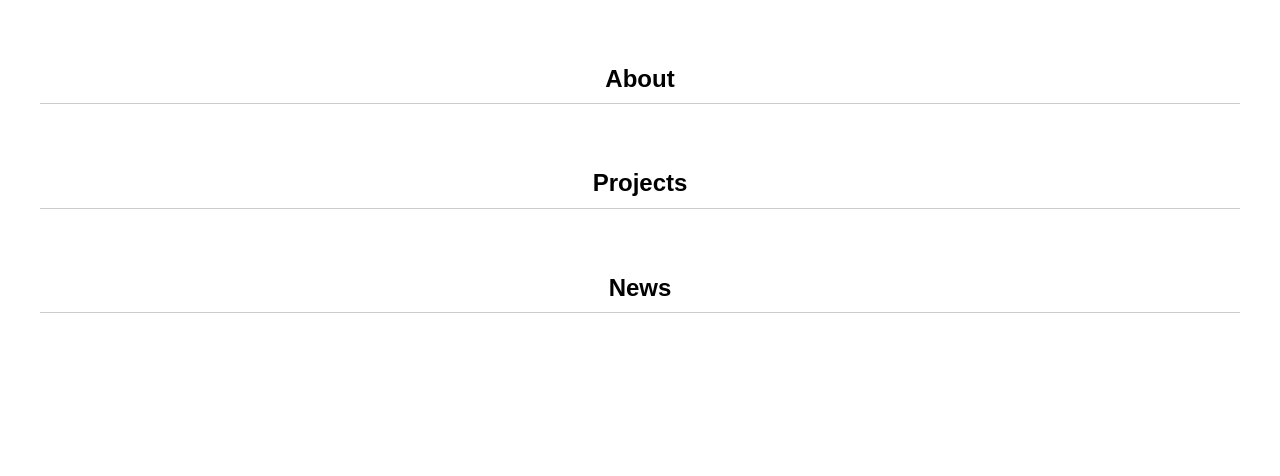
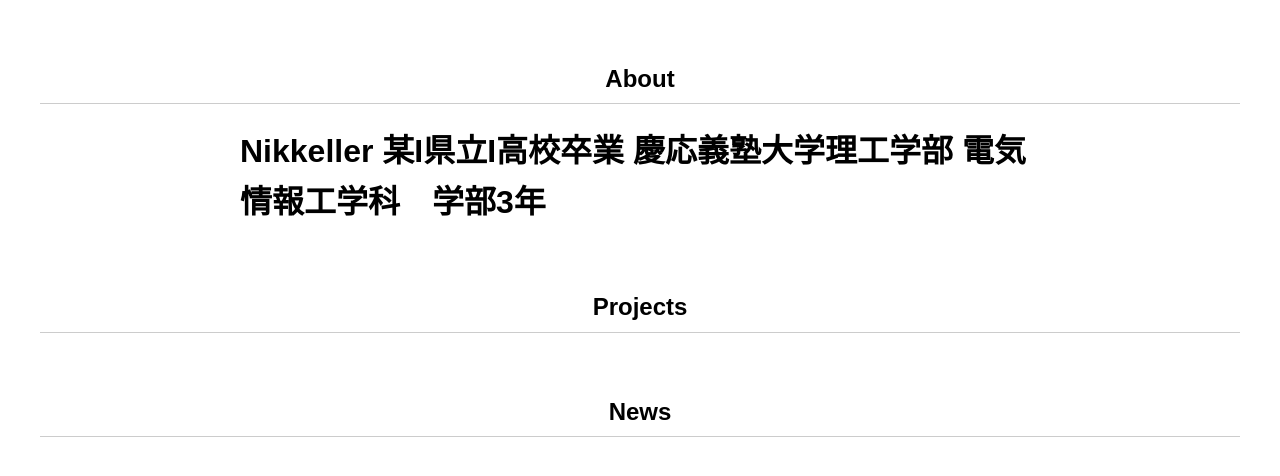
Before and after one commit to nikkeller/nikkeller.github.io, a plain HTML site: page index.html in a window 1280 px wide. Drawn offline with Linux system fonts and the light colour scheme.

Commit message:
Update index.html

```diff
--- a/index.html
+++ b/index.html
@@ -26,7 +26,12 @@
 
   <h2>About</h2>
   <div class="section-content">
-    <!-- ここに書く -->
+    <h1>
+      Nikkeller
+      某I県立I高校卒業
+      慶応義塾大学理工学部 電気情報工学科　学部3年
+
+    </h1>
   </div>
 
   <h2>Projects</h2>
```
